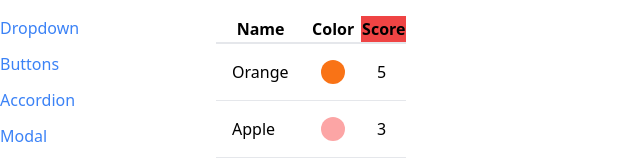
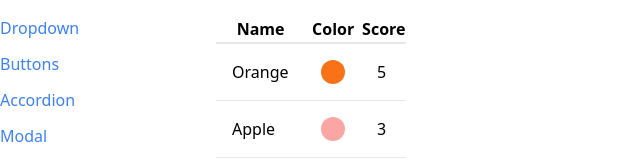
Before and after one commit to Dmitry1007/common-ui-components, a React (Create React App) app: page /table in a window 1280 px wide. Shown: the top 160 px of the page, without its empty margins (0-640 px from the left). Built offline with nearby package versions, Linux system fonts and the light colour scheme.

Commit message:
Add a sort value to columns in config that need to be sortable

```diff
--- a/src/pages/TablePage.js
+++ b/src/pages/TablePage.js
@@ -10,7 +10,11 @@ function TablePage() {
   ];
 
   const config = [
-    { label: "Name", render: (fruit) => fruit.name },
+    {
+      label: "Name",
+      render: (fruit) => fruit.name,
+      sortValue: (fruit) => fruit.name,
+    },
     {
       label: "Color",
       render: (fruit) => (
@@ -20,7 +24,7 @@ function TablePage() {
     {
       label: "Score",
       render: (fruit) => fruit.score,
-      header: () => <th className="bg-red-500">Score</th>,
+      sortValue: (fruit) => fruit.score,
     },
   ];
 
```
